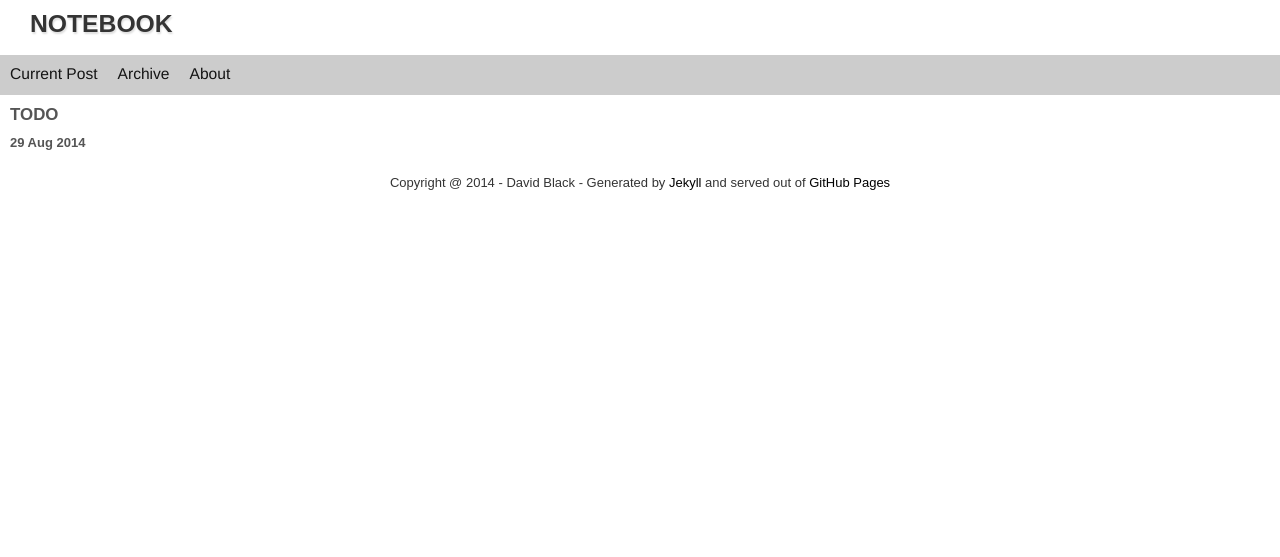
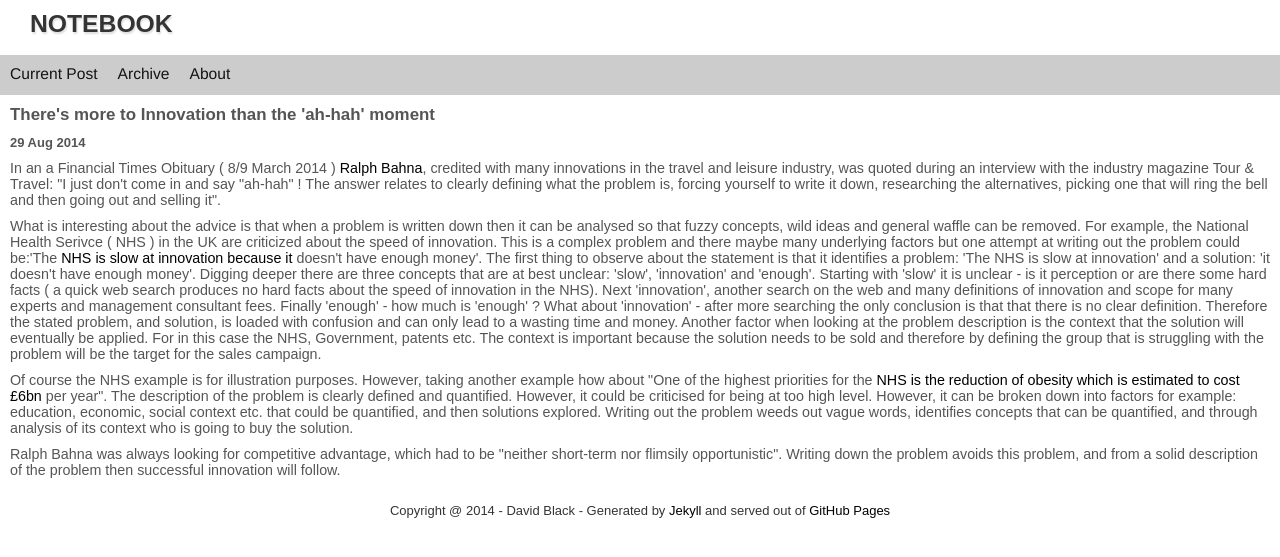
Before and after one commit to dtinblack/dtinblack.github.io, a Jekyll site: the page built from _posts/2014-08-29-current.html, in a window 1280 px wide. Shown: the top 557 px of the page. Built offline with Jekyll 4.4.1, drawn with Linux system fonts in a browser that asks for light colours.

Commit message:
new post

```diff
--- a/_posts/2014-08-29-current.html
+++ b/_posts/2014-08-29-current.html
@@ -1,13 +1,60 @@
 ---
 layout: post
-title: TODO
-subtitle: TODO
+title: There&#39;s more to Innovation than the &#39;ah-hah&#39; moment
+subtitle: Insight into Innovation
 ---
 
 <p>
+In an a Financial Times Obituary ( 8/9 March 2014 )
+<a href="http://www.ft.com/cms/s/0/11d18136-a49a-11e3-b915-00144feab7de.html#axzz3BZZo4oXo" target="_blank">Ralph Bahna</a>,
+credited with many innovations in the
+travel and leisure industry, was quoted during an interview with the industry magazine Tour & Travel: &#34;I
+just don&#39;t come in and say &#34;ah-hah&#34; ! The answer relates to clearly defining what the problem is,
+forcing yourself to write it down,
+researching the alternatives, picking one that will ring the bell and then going
+out and selling it&#34;.
+</p>
+
+<p>
+What is interesting about the advice is that when a problem is written down then it can be analysed so that
+fuzzy concepts, wild ideas and general waffle can be removed. For example, the National Health Serivce ( NHS )
+in the UK are criticized
+about the speed of innovation. This is a complex problem and there maybe many underlying factors but one
+attempt at writing out the problem could be:&#39;The <a href="http://m.hsj.co.uk/5073370.article" target="_blank">
+NHS is slow at innovation because it</a>
+doesn&#39t have enough money&#39;.  The first thing to observe about the statement is that it identifies a problem:
+&#39;The NHS is slow at innovation&#39; and a solution: &#39;it doesn&#39;t have enough money&#39;.
+Digging deeper there are three concepts that are at best unclear: &#39;slow&#39;, &#39;innovation&#39; and
+&#39;enough&#39;.
+Starting with &#39;slow&#39; it is unclear - is it perception or are there some hard facts ( a quick web
+search produces no hard facts about the speed of innovation in the NHS). Next &#39;innovation&#39;, another
+search on the web and many definitions of innovation and scope for many experts and management consultant
+fees. Finally &#39;enough&#39; - how much is &#39;enough&#39; ?  What about  &#39;innovation&#39; - after
+more searching the only conclusion is that that there is no clear definition.  Therefore the stated problem,
+and solution, is loaded with confusion and can only lead to a wasting time and money.
+Another factor when looking at the problem description is the context that the solution will eventually
+be applied. For in this case the NHS, Government, patents etc.  The context is important because
+the solution needs to be sold and therefore by defining the group that is struggling with the problem will
+be the target for the sales campaign.
+</p>
+
+<p>
+Of course the NHS example is for illustration purposes.  However, taking another example how about
+&#34;One of the highest priorities for the
+<a href="http://www.nhs.uk/news/2013/02February/Pages/Latest-obesity-stats-for-England-are-alarming-reading.aspx" target="_blank">
+NHS is the reduction of obesity which is estimated to cost &#163;6bn</a> per
+year&#34;. The description of the problem is clearly defined and quantified. However, it could be criticised for
+being at too high level. However, it can be broken down into factors for example: education, economic, social
+context etc. that could be quantified, and then solutions explored. Writing out the problem weeds out
+vague words, identifies concepts that can be quantified, and through analysis of its context who is going
+to buy the solution.
+</p>
+
+<p>
+Ralph Bahna was always looking for competitive advantage, which had to be &#34;neither short-term nor
+flimsily opportunistic&#34;. Writing down the problem avoids this problem, and from a solid description of
+the problem then successful innovation will follow.
 
 </p>
 
-
-
 &nbsp;
```
